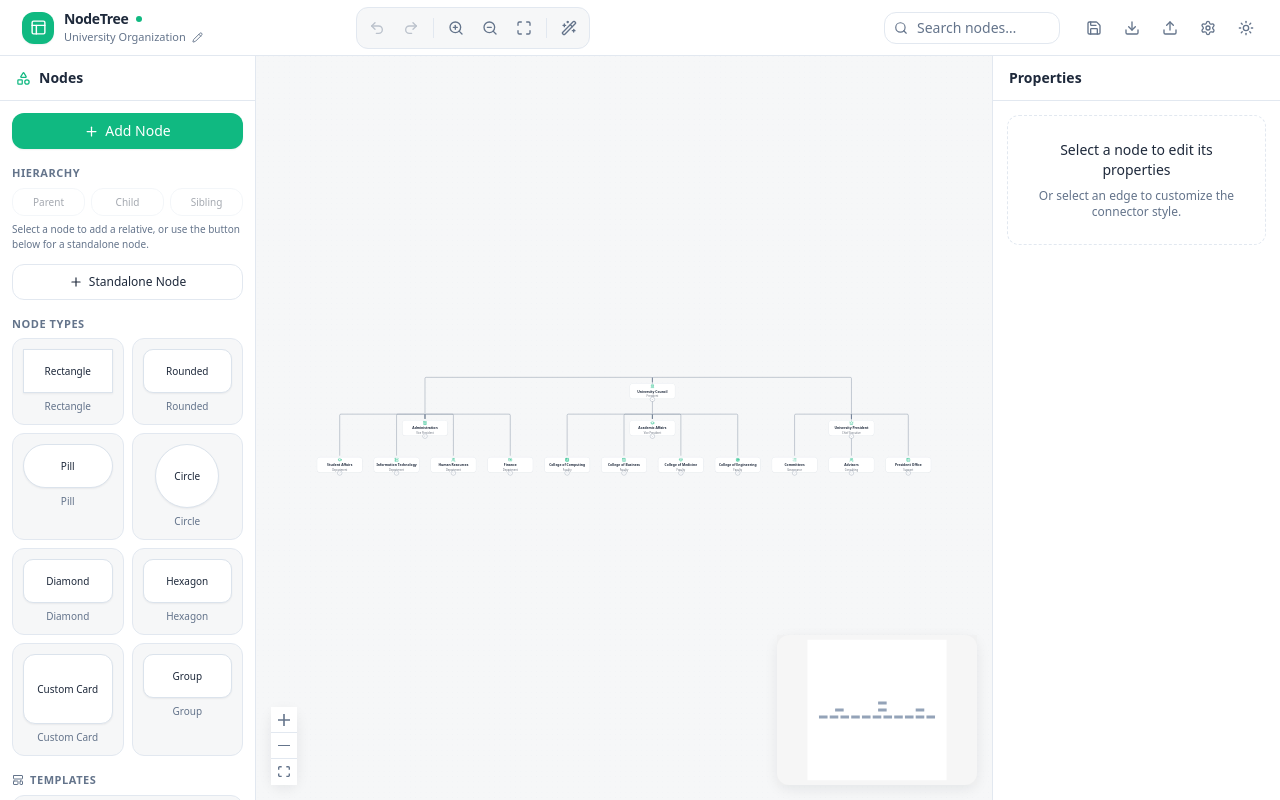
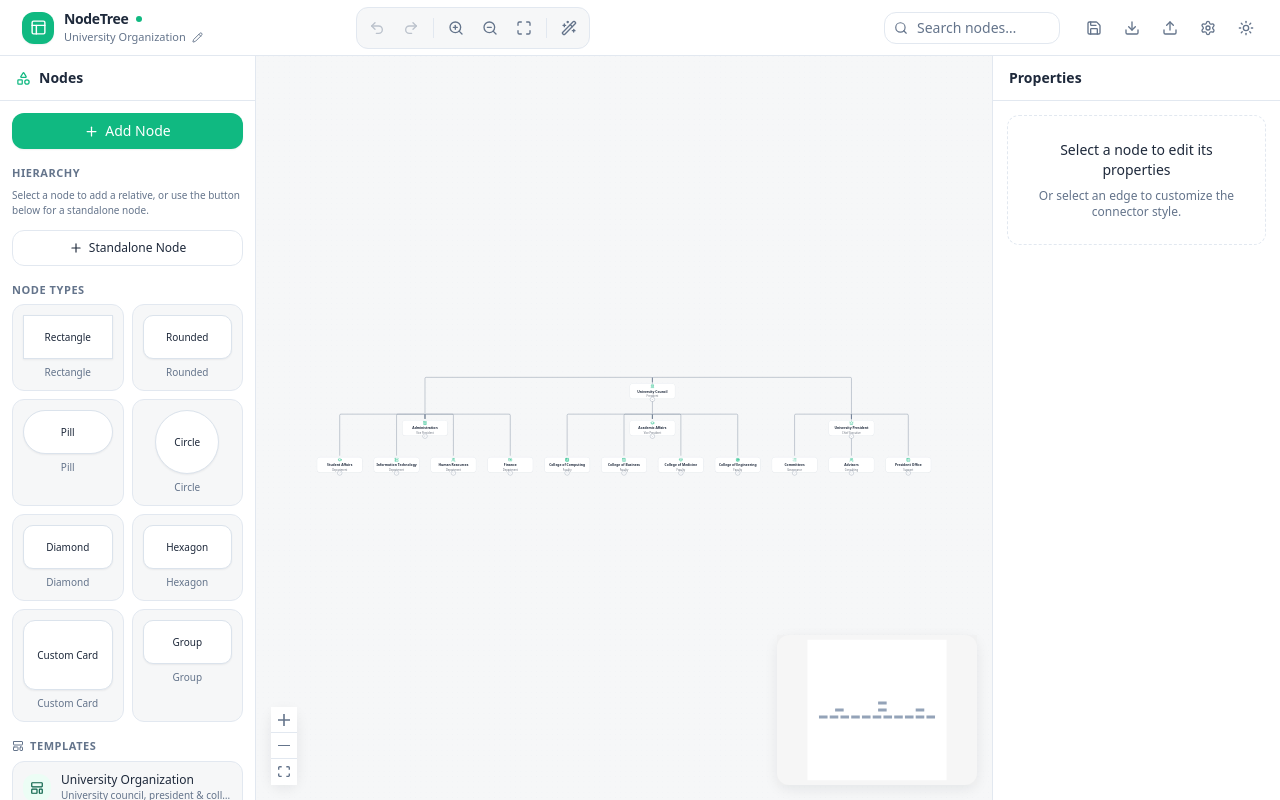
Before and after one commit to Omiskn/NodeForge, a React (Vite) app: page / in a window 1280 px wide. Built offline with nearby package versions, Linux system fonts and the light colour scheme.

Commit message:
feat: add relationship picker for Add Node (Child/Sibling/Parent/Unlinked) in left sidebar

```diff
--- a/src/features/sidebar/LeftSidebar.tsx
+++ b/src/features/sidebar/LeftSidebar.tsx
@@ -1,8 +1,9 @@
 import type { DragEvent } from 'react'
+import { useState } from 'react'
 import {
   ChevronsDown,
-  ChevronsLeft,
   ChevronsRight,
+  ChevronsUp,
   LayoutTemplate,
   Plus,
   Shapes,
@@ -42,6 +43,8 @@ function LeftSidebar({ editor, onClose }: SidebarProps) {
   const selectedNodes = editor.nodes.filter((n) => n.selected)
   const selectedNode = selectedNodes.length === 1 ? selectedNodes[0] : null
 
+  const [relateAs, setRelateAs] = useState<'child' | 'sibling' | 'parent' | 'unconnected' | null>(null)
+
   function onDragStart(event: DragEvent, shape: string) {
     event.dataTransfer.setData(SHAPE_DRAG_MIME, shape)
     event.dataTransfer.effectAllowed = 'copy'
@@ -53,6 +56,21 @@ function LeftSidebar({ editor, onClose }: SidebarProps) {
       { shape, title: 'New Node', style: { ...shapePresets[shape] } },
       center,
     )
+  }
+
+  function addRelativeToSelected(shape: (typeof nodeTypeTemplates)[number]['shape']) {
+    if (!selectedNode) return
+    const partial: Parameters<typeof editor.addRelative>[2] = {
+      shape,
+      title: 'New Node',
+      style: { ...shapePresets[shape] },
+    }
+    if (relateAs === 'unconnected') {
+      const center = editor.viewportCenter()
+      editor.addNodeAt(partial, center)
+      return
+    }
+    editor.addRelative(selectedNode.id, relateAs as 'child' | 'sibling' | 'parent', partial)
   }
 
   function loadTemplate(template: TreeTemplate) {
@@ -93,45 +111,54 @@ function LeftSidebar({ editor, onClose }: SidebarProps) {
         <p className="mb-1.5 text-[11px] font-semibold uppercase tracking-wider text-[var(--muted-foreground)]">
           Hierarchy
         </p>
-        <div className="mb-1.5 grid grid-cols-3 gap-1.5">
-          <Button
-            variant="outline"
-            size="sm"
-            className="flex-col gap-0.5 !px-1 py-2 text-[10px]"
-            disabled={!selectedNode}
-            onClick={() => selectedNode && editor.addRelative(selectedNode.id, 'parent')}
-          >
-            <ChevronsLeft size={14} />
-            Parent
-          </Button>
-          <Button
-            variant="outline"
-            size="sm"
-            className="flex-col gap-0.5 !px-1 py-2 text-[10px] leading-tight"
-            disabled={!selectedNode}
-            onClick={() => selectedNode && editor.addRelative(selectedNode.id, 'child')}
-          >
-            <ChevronsDown size={14} />
-            Child
-          </Button>
-          <Button
-            variant="outline"
-            size="sm"
-            className="flex-col gap-0.5 !px-1 py-2 text-[10px] leading-tight"
-            disabled={!selectedNode}
-            onClick={() => selectedNode && editor.addRelative(selectedNode.id, 'sibling')}
-          >
-            <ChevronsRight size={14} />
-            Sibling
-          </Button>
-        </div>
-        {!selectedNode ? (
+
+        {selectedNode ? (
+          <>
+            <div className="mb-1.5 rounded-lg border border-[var(--border)] bg-[var(--background)] p-2">
+              <p className="mb-1.5 text-[10px] font-medium text-[var(--muted-foreground)]">
+                Add to “{selectedNode.data.title || 'node'}” as…
+              </p>
+              <div className="grid grid-cols-2 gap-1.5">
+                {[
+                  { value: 'child' as const, label: 'Child', icon: ChevronsDown },
+                  { value: 'sibling' as const, label: 'Sibling', icon: ChevronsRight },
+                  { value: 'parent' as const, label: 'Parent', icon: ChevronsUp },
+                  { value: 'unconnected' as const, label: 'Unlinked', icon: Plus },
+                ].map(({ value, label, icon: Icon }) => (
+                  <button
+                    key={value}
+                    type="button"
+                    onClick={() => setRelateAs(relateAs === value ? null : value)}
+                    title={`Add a new ${label.toLowerCase()} of the selected node`}
+                    className={cn(
+                      'flex flex-col items-center gap-0.5 rounded-lg border p-1.5 text-[10px] transition-colors',
+                      relateAs === value
+                        ? 'border-[var(--primary)] bg-[var(--primary)] text-[var(--primary-foreground)]'
+                        : 'border-[var(--border)] bg-transparent text-[var(--foreground)] hover:border-[var(--primary)]',
+                    )}
+                  >
+                    <Icon size={14} />
+                    <span className="leading-tight">{label}</span>
+                  </button>
+                ))}
+              </div>
+            </div>
+
+            <Button
+              className="mb-4 w-full text-xs"
+              onClick={() => addRelativeToSelected('rounded')}
+              disabled={relateAs === null}
+            >
+              <Plus size={14} />
+              {relateAs === 'unconnected' ? 'Add Unlinked Node' : relateAs === 'parent' ? 'Add Parent Node' : relateAs === 'sibling' ? 'Add Sibling Node' : 'Add Child Node'}
+            </Button>
+          </>
+        ) : (
           <p className="mb-3 text-[10px] text-[var(--muted-foreground)]">
             Select a node to add a relative, or use the button below for a standalone node.
           </p>
-        ) : (
-          <div className="mb-3" />
         )}
+
         <Button
           variant="outline"
           className="mb-4 w-full text-xs"
```
